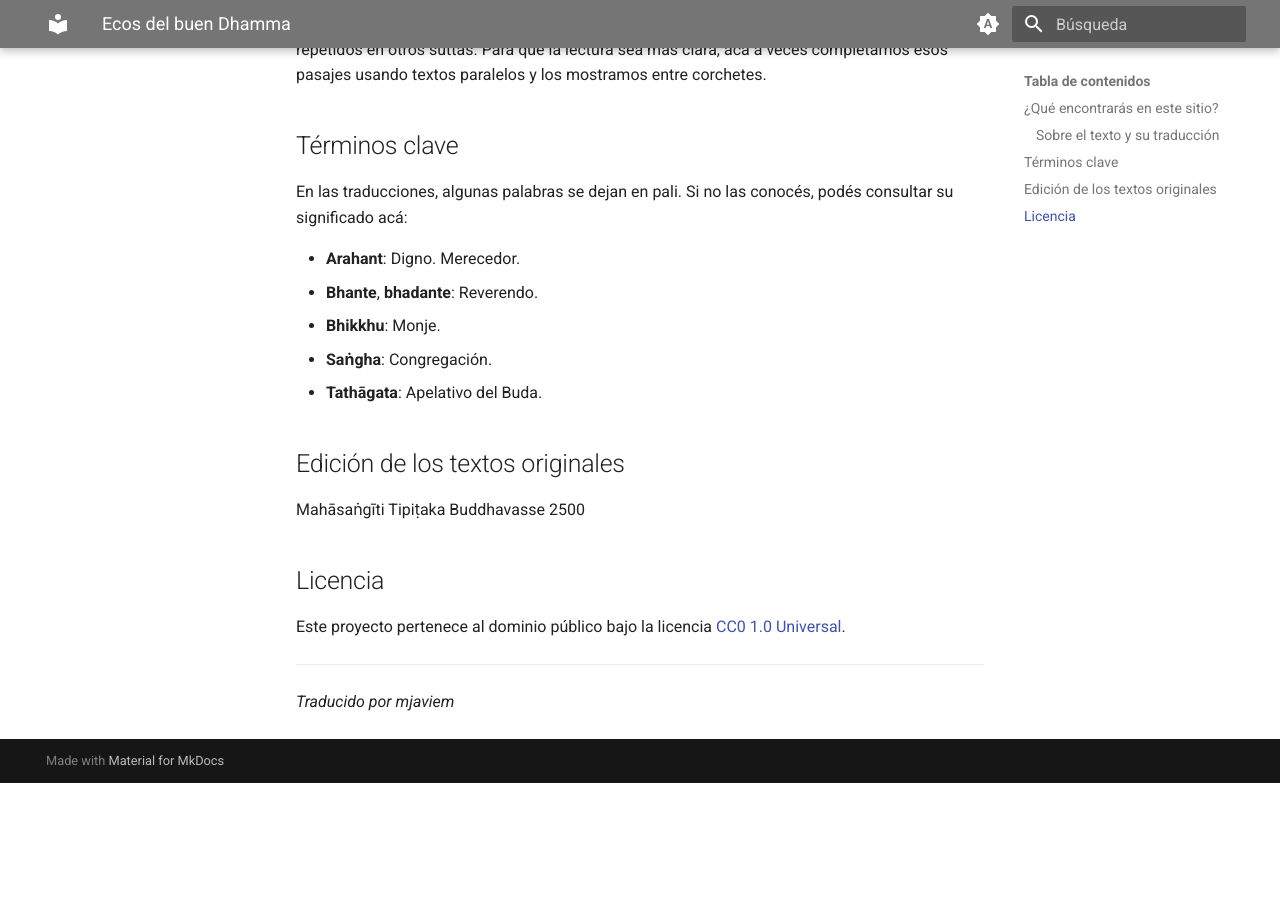
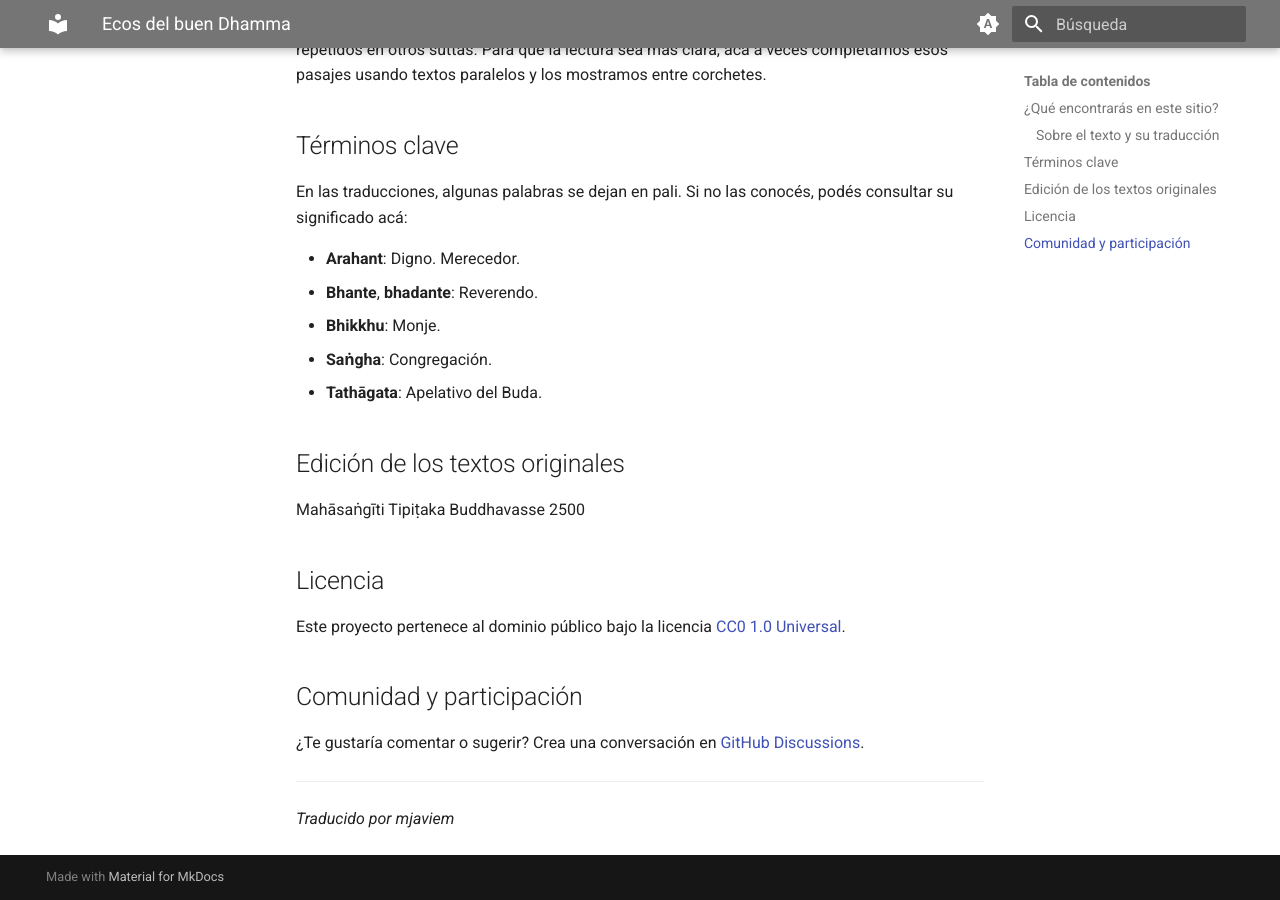
Before and after one commit to mjaviem/suttas-spanish, an MkDocs documentation site: the page built from docs/index.md, in a window 1280 px wide and 900 px high, scrolled down 747 px. Built offline with MkDocs 1.6.1 and Material for MkDocs 9.7.7, drawn with Linux system fonts in a browser that asks for light colours; before the commit the page ends 1530 px from its top, so only the background shows below that.

Commit message:
Update index page

```diff
--- a/docs/index.md
+++ b/docs/index.md
@@ -37,6 +37,10 @@ Mahāsaṅgīti Tipiṭaka Buddhavasse 2500
 ## Licencia
 Este proyecto pertenece al dominio público bajo la licencia [CC0 1.0 Universal](https://github.com/mjaviem/suttas-spanish/blob/main/LICENSE).
 
+## Comunidad y participación
+
+¿Te gustaría comentar o sugerir? Crea una conversación en [GitHub Discussions](https://github.com/mjaviem/suttas-spanish/discussions/new/choose).
+
 ---
 
 *Traducido por mjaviem*
```
